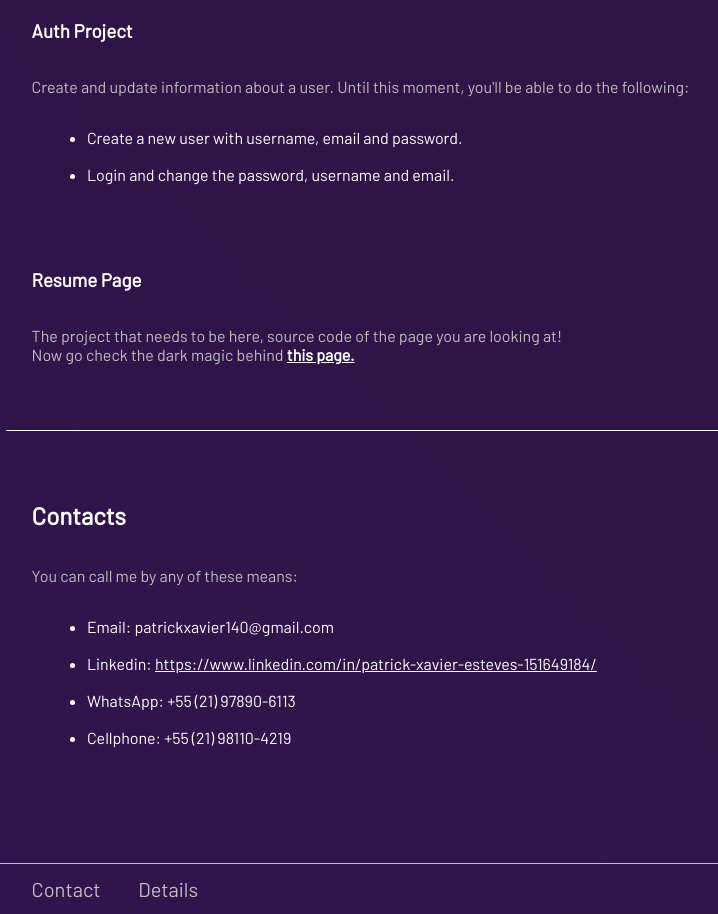
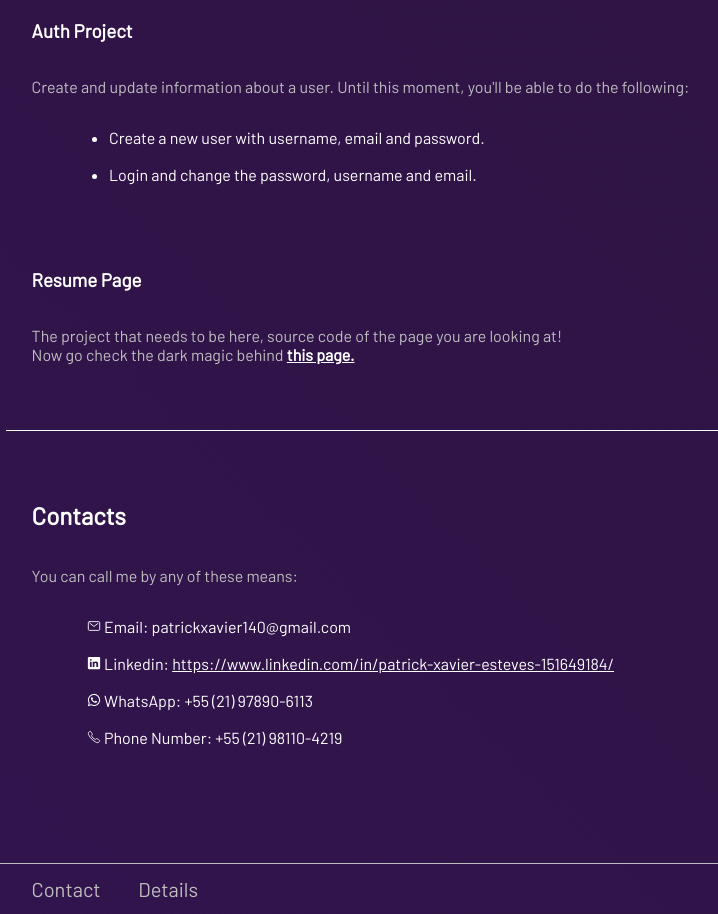
Before and after one commit to Demian143/ResumePage, a plain HTML site: page index.html in a window 1280 px wide. Shown: the part 660-1574 px from the top of the page, without its empty margins (122-840 px from the left). Drawn offline with nearby package versions, Linux system fonts and the light colour scheme; a web font is replaced by a local one.

Commit message:
testing ion icons in the contact section, align ul element and stylishing them

```diff
--- a/index.html
+++ b/index.html
@@ -37,20 +37,21 @@
             </div>
         </div>
         <div class="end-of-section"></div>
-        <section class="flex-container padding-left projects contacts">
+        <section class="flex-container padding-left projects">
             <h2>Projects</h2>
             <p>You can find all my projects in my github, but here's a litte description of each one.</p><br>
             <h3>
-                <a href="https://github.com/Demian143/flask_crud_api/tree/main/crud_api">Flask Crud API</a>
+                <a href="https://github.com/Demian143/flask_crud_api/tree/main/crud_api" target="_blank">Flask Crud
+                    API</a>
             </h3>
             <p>
                 Consists in a simple interation between the api endpoint and the database.
                 Here you can create a user with email and username, search for a especific user, and delete it.
                 You can see more
-                <a href="https://github.com/Demian143/flask_crud_api/tree/main/crud_api">here.</a>
+                <a href="https://github.com/Demian143/flask_crud_api/tree/main/crud_api" target="_blank">here.</a>
             </p>
             <h3>
-                <a id="link" href="https://github.com/Demian143/auth_project">Auth Project</a>
+                <a id="link" href="https://github.com/Demian143/auth_project" target="_blank">Auth Project</a>
             </h3>
             <p>Create and update information about a user. Until this moment, you'll be able to do the following:
             <ul>
@@ -60,12 +61,12 @@
             </p>
 
             <h3>
-                <a href="https://github.com/Demian143/ResumePage">Resume Page</a>
+                <a href="https://github.com/Demian143/ResumePage" target="_blank">Resume Page</a>
             </h3>
             <p>
                 The project that needs to be here, source code of the page you are looking at!<br>
                 Now go check the dark magic behind
-                <strong><a href="https://github.com/Demian143/ResumePage">this page.</a></strong>
+                <strong><a href="https://github.com/Demian143/ResumePage" target="_blank">this page.</a></strong>
             </p>
         </section>
         <div class="end-of-section"></div>
@@ -73,12 +74,23 @@
             <h2>Contacts</h2>
             <p>You can call me by any of these means:
             <ul id="contacts">
-                <li>Email: patrickxavier140@gmail.com</li>
-                <li>Linkedin: <a href="https://www.linkedin.com/in/patrick-xavier-esteves-151649184/">
+                <li class="social-icon">
+                    <ion-icon name="mail-outline"></ion-icon>
+                    Email: patrickxavier140@gmail.com
+                </li>
+                <li class="social-icon">
+                    <ion-icon name="logo-linkedin"></ion-icon>
+                    Linkedin: <a href="https://www.linkedin.com/in/patrick-xavier-esteves-151649184/" target="_blank">
                         https://www.linkedin.com/in/patrick-xavier-esteves-151649184/</a>
                 </li>
-                <li>WhatsApp: +55 (21) 97890-6113</li>
-                <li>Cellphone: +55 (21) 98110-4219</li>
+                <li class="social-icon">
+                    <ion-icon name="logo-whatsapp"></ion-icon>
+                    WhatsApp: +55 (21) 97890-6113
+                </li>
+                <li class="social-icon">
+                    <ion-icon name="call-outline"></ion-icon>
+                    Phone Number: +55 (21) 98110-4219
+                </li>
             </ul>
             </p>
         </section>
@@ -92,4 +104,7 @@
     </div>
 </footer>
 
+<script type="module" src="https://unpkg.com/ionicons@5.5.2/dist/ionicons/ionicons.esm.js"></script>
+<script nomodule src="https://unpkg.com/ionicons@5.5.2/dist/ionicons/ionicons.js"></script>
+
 </html>
--- a/styles/global.css
+++ b/styles/global.css
@@ -18,7 +18,8 @@
 
 body {
     font-family: Barlow, BlenderProBook, sans-serif;
-    font-weight: 300;
+    font-weight: 550;
+    color: white;
     box-sizing: border-box;
     margin: 0;
     padding: 0;
--- a/styles/styles.css
+++ b/styles/styles.css
@@ -1,5 +1,5 @@
-/*===========/=/==========*/
-/* navigation bar stuff */
+/*======/==/======*/
+/*=== nav bar ===*/
 
 .navbar {
     color: white;
@@ -25,7 +25,7 @@
 }
 
 
-/* general stuff */
+/*=== general stuff ===*/
 
 .flex-container {
     display: flex;
@@ -69,6 +69,8 @@
     margin: auto;
 }
 
+/*=== projects ===*/
+
 .projects h2 {
     color: white;
     text-decoration: none;
@@ -83,7 +85,18 @@
     color: white;
 }
 
+.projects ul {
+    padding-left: 7%;
+}
+
+.projects li {
+    padding-bottom: 2ch;
+}
+
+/*=== contacts ===*/
+
 .contacts ul {
+    list-style: none;
     padding-left: 5%;
 }
 
@@ -95,7 +108,7 @@
     padding-bottom: 2ch;
 }
 
-/* sections */
+/*=== sections ===*/
 
 .who-i-am {
     display: flex;
@@ -103,8 +116,13 @@
     max-width: 50%;
 }
 
+/*=== social icons ===*/
 
-/* footer stuff */
+.social-icon ion-icon {
+    font-size: 14px;
+}
+
+/*=== footer stuff ===*/
 
 .footer-container {
     display: flex;
```
